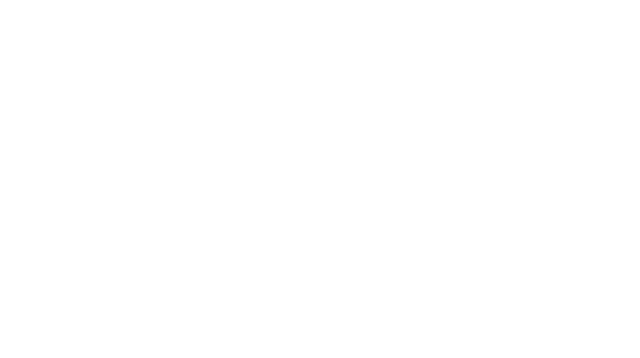
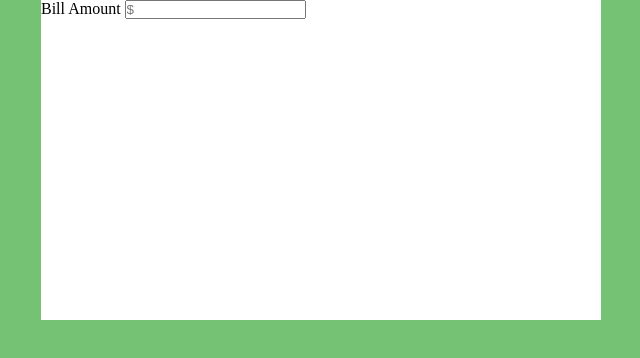
Before and after one commit to jodi08/tip-calculator, a plain HTML site: page index.html in a window 1280 px wide. Shown: the whole page, without its empty margins (319-959 px from the left). Drawn offline with Linux system fonts and the light colour scheme.

Commit message:
set background color and container div

```diff
--- a/index.html
+++ b/index.html
@@ -8,6 +8,10 @@
     <title>Tip Calculator</title>
   </head>
   <body>
+    <div class="container">
+      <label for="">Bill Amount</label>
+      <input type="number" placeholder="$" />
+    </div>
     <script src="script.js"></script>
   </body>
 </html>
--- a/style.css
+++ b/style.css
@@ -0,0 +1,16 @@
+* {
+  box-sizing: border-box;
+  margin: 0;
+  padding: 0;
+}
+body {
+  background-color: rgb(117, 194, 117);
+  display: flex;
+  align-items: center;
+  justify-content: center;
+}
+.container {
+  background-color: #fff;
+  height: 20rem;
+  width: 35rem;
+}
```
